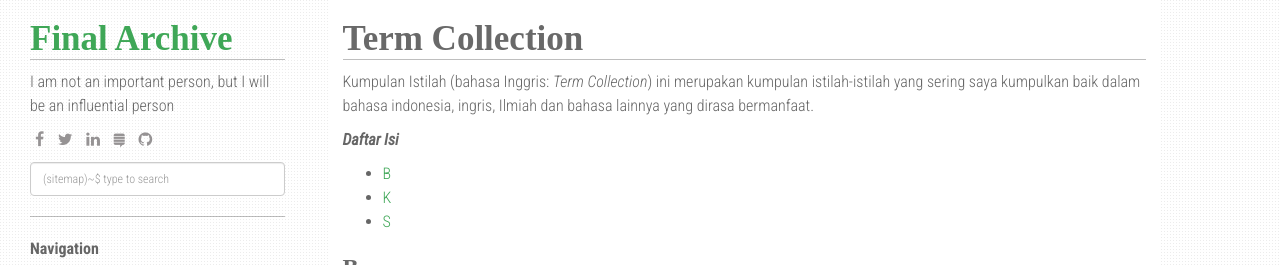
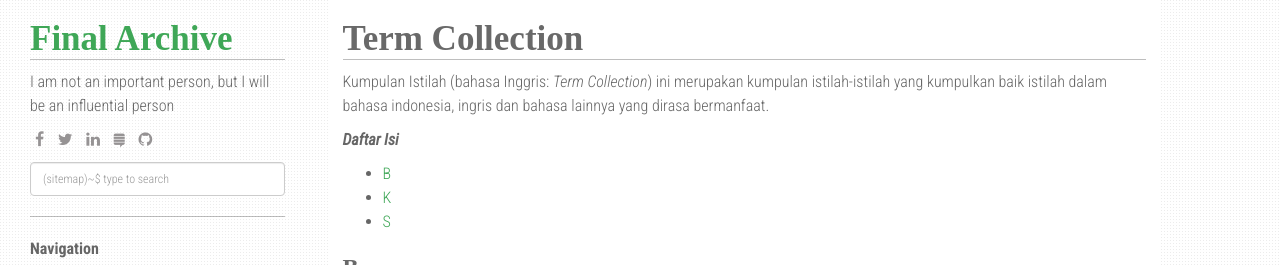
Before and after one commit to finalarchive/finalarchive.github.io, a Jekyll site: the page built from term.md, in a window 1280 px wide. Shown: the top 265 px of the page. Built offline with Jekyll 4.4.1, drawn with Linux system fonts in a browser that asks for light colours; nearby versions of some CDN libraries.

Commit message:
20201015

```diff
--- a/term.md
+++ b/term.md
@@ -4,7 +4,7 @@ title: Term Collection
 permalink: /term/
 ---
 
-Kumpulan Istilah (bahasa Inggris: *Term Collection*) ini merupakan kumpulan istilah-istilah yang sering saya kumpulkan baik dalam bahasa indonesia, ingris, Ilmiah dan bahasa lainnya yang dirasa bermanfaat.
+Kumpulan Istilah (bahasa Inggris: *Term Collection*) ini merupakan kumpulan istilah-istilah yang kumpulkan baik istilah dalam bahasa indonesia, ingris dan bahasa lainnya yang dirasa bermanfaat.
 
 ***Daftar Isi***
 {: .no_toc .text-delta }
```
